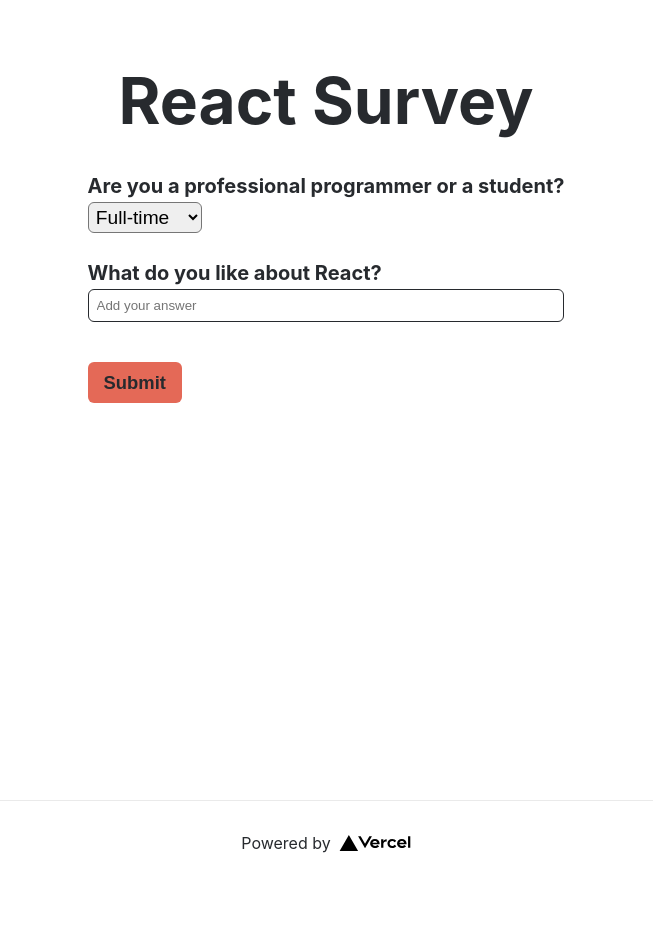
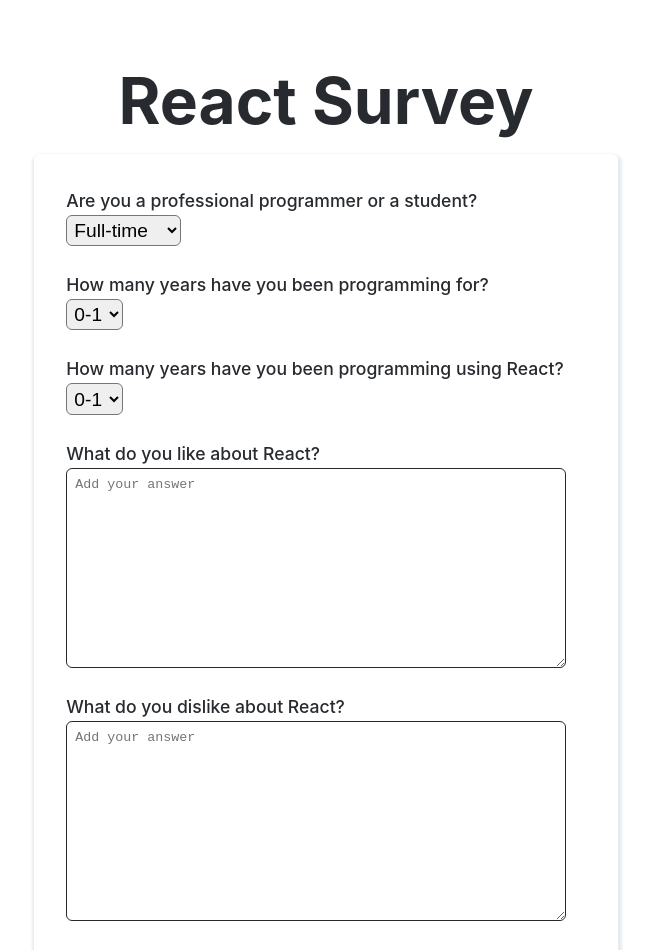
Before and after one commit to MattDClarke/React-survey-app_Next.js-and-Sanity, a Next.js app in the folder web/: page / in a window 1280 px wide. Shown: the top 950 px of the page, without its empty margins (314-967 px from the left). Before the commit the page ends 885 px from the top, so only its background shows below. Built offline with nearby package versions, Linux system fonts and the light colour scheme.

Commit message:
feat: full survey working now

```diff
--- a/web/components/SurveyForm.js
+++ b/web/components/SurveyForm.js
@@ -2,7 +2,7 @@
 import { Formik, Field, Form, ErrorMessage } from 'formik';
 import { client } from '../utils/apiClient';
 import { validationSchema } from '../helpers/validationSchema';
-import { JOB_TYPES } from '../constants';
+import { JOB_TYPES, CODING_EXPERIENCE, WORKSHOP_INTEREST } from '../constants';
 import styles from '../styles/SurveyForm.module.css';
 
 export default function SurveyForm() {
@@ -41,7 +41,7 @@
       >
         {({ isSubmitting }) => {
           if (isSubmitting) {
-            return <div>Submitting comment…</div>;
+            return <div>Submitting survey response…</div>;
           }
           if (hasSubmitCompleted) {
             return (
@@ -66,10 +66,68 @@
                 <ErrorMessage name="jobType" />
               </small>
 
+              <label htmlFor="yearsProgramming">
+                How many years have you been programming for?
+              </label>
+              <Field as="select" name="yearsProgramming">
+                {CODING_EXPERIENCE.map((value) => (
+                  <option key={value} value={value}>
+                    {value}
+                  </option>
+                ))}
+              </Field>
+              <small>
+                <ErrorMessage name="yearsProgramming" />
+              </small>
+
+              <label htmlFor="yearsProgrammingReact">
+                How many years have you been programming using React?
+              </label>
+              <Field as="select" name="yearsProgrammingReact">
+                {CODING_EXPERIENCE.map((value) => (
+                  <option key={value} value={value}>
+                    {value}
+                  </option>
+                ))}
+              </Field>
+              <small>
+                <ErrorMessage name="yearsProgrammingReact" />
+              </small>
+
               <label htmlFor="likes">What do you like about React?</label>
-              <Field id="likes" name="likes" placeholder="Add your answer" />
+              <Field
+                id="likes"
+                name="likes"
+                placeholder="Add your answer"
+                as="textarea"
+              />
               <small>
                 <ErrorMessage name="likes" />
+              </small>
+
+              <label htmlFor="dislikes">What do you dislike about React?</label>
+              <Field
+                id="dislikes"
+                name="dislikes"
+                placeholder="Add your answer"
+                as="textarea"
+              />
+              <small>
+                <ErrorMessage name="dislikes" />
+              </small>
+
+              <label htmlFor="workshopInterest">
+                Are you interested in attending an in-person React workshop?
+              </label>
+              <Field as="select" name="workshopInterest">
+                {WORKSHOP_INTEREST.map((value) => (
+                  <option key={value} value={value}>
+                    {value}
+                  </option>
+                ))}
+              </Field>
+              <small>
+                <ErrorMessage name="workshopInterest" />
               </small>
 
               <button
--- a/web/pages/api/createResponse.js
+++ b/web/pages/api/createResponse.js
@@ -1,8 +1,8 @@
-import { validationSchema } from "../../helpers/validationSchema";
-import { isReqValid } from "../../utils/isReqValid";
-import { sanityClient } from "../../utils/sanityClient";
+import { validationSchema } from '../../helpers/validationSchema';
+import { isReqValid } from '../../utils/isReqValid';
+import { sanityClient } from '../../utils/sanityClient';
 
- export default async function handler(req, res) {
+export default async function handler(req, res) {
   if (req.method === 'POST') {
     // validation
     const isValid = await isReqValid(validationSchema, req.body);
@@ -12,13 +12,25 @@
       });
     }
     // Destructure the pieces of our request
-    const { likes } = req.body;
+    const {
+      jobType,
+      yearsProgramming,
+      yearsProgrammingReact,
+      likes,
+      dislikes,
+      workshopInterest,
+    } = req.body;
     try {
       // Use our Client to create a new document in Sanity with an object
       await sanityClient.create({
         _type: 'surveyResponse',
+        jobType,
+        yearsProgramming,
+        yearsProgrammingReact,
         likes,
-      })
+        dislikes,
+        workshopInterest,
+      });
     } catch (err) {
       return res.status(500).json({ message: `Couldn't submit response` });
     }
--- a/web/styles/Home.module.css
+++ b/web/styles/Home.module.css
@@ -7,26 +7,10 @@
   align-items: center;
 }
 
-.title a {
-  color: #0070f3;
-  text-decoration: none;
-}
-
-.title a:hover,
-.title a:focus,
-.title a:active {
-  text-decoration: underline;
-}
-
 .title {
-  margin: 0;
+  margin: 0 0 1rem 0;
   line-height: 1.15;
   font-size: 4rem;
-}
-
-.title,
-.description {
-  text-align: center;
 }
 
 .footer {
--- a/web/styles/SurveyForm.module.css
+++ b/web/styles/SurveyForm.module.css
@@ -1,11 +1,13 @@
 .formContainer {
   padding: 2rem;
+  box-shadow: 1px 3px 3px 3px #e7ebf1;
+  border-radius: var(--border-radius);
 }
 
 .form label {
   display: block;
-  font-size: 1.25rem;
-  font-weight: 700;
+  font-size: 1.1rem;
+  font-weight: 500;
   padding: 0.25rem 0;
 }
 
@@ -25,6 +27,7 @@
 .button:hover,
 .button:focus {
   background-color: var(--color-primary-dark);
+  box-shadow: 3px 3px 3px rgba(0, 0, 0, 0.3);
 }
 
 .button[disabled] {
```
Also changed, not shown: 1 other file (tests, documents, lock files or other folders).
